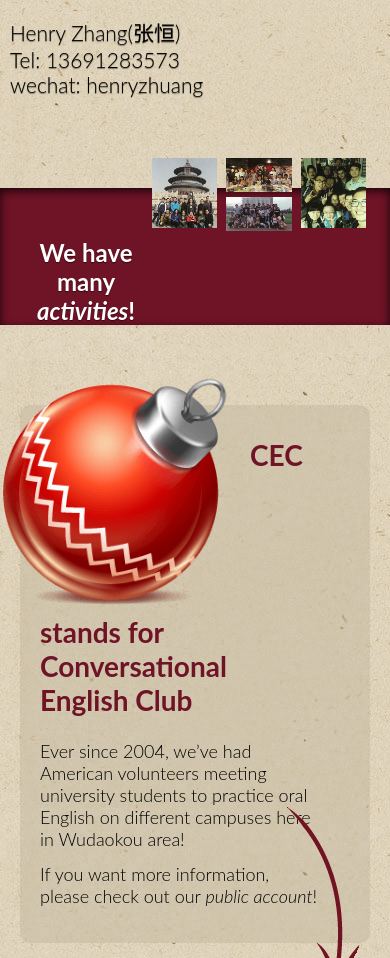
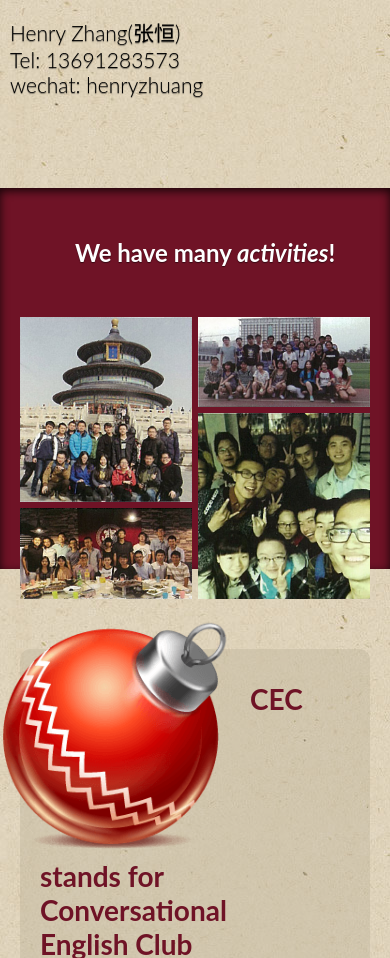
Before and after one commit to mingttong/Beijing-CEC, a website: page src/index.html in a window 390 px wide. Shown: the part 1112-2070 px from the top of the page. Drawn offline with Linux system fonts and the light colour scheme.

Commit message:
完成了section.activities

```diff
--- a/src/css/main.css
+++ b/src/css/main.css
@@ -89,6 +89,10 @@ li {
 
 .clearfix:after {
     clear: both;
+}
+
+.hide-on-PC {
+    display: none;
 }
 
 /* ==============
@@ -250,10 +254,6 @@ header .icon img {
     font-weight: bold;
 }
 
-.intro .hide-on-PC {
-    display: none;
-}
-
 @media only screen and (max-width: 885px) and (min-width: 775px) {
 
     .intro .unit h2 {
@@ -328,11 +328,7 @@ header .icon img {
     margin: -30px 0;
 }
 
-.activities .unit:first-child {
-    float: left;
-}
-
-.activities .unit:last-child {
+.activities .unit {
     float: left;
 }
 
@@ -342,15 +338,11 @@ header .icon img {
 }
 
 .activities .image-pane-big:first-child {
-    padding-right: 6px;
-}
-
-.activities .image-pane-big:nth-child(2) {
-    padding: 0 3px;
+    padding-right: 5px;
 }
 
 .activities .image-pane-big:last-child {
-    padding-left: 6px;
+    padding-left: 5px;
 }
 
 .activities .image-pane-small {
@@ -358,7 +350,7 @@ header .icon img {
 }
 
 .activities .image-pane-small:first-child {
-    margin-bottom: 5px;
+    margin-bottom: 2px;
 }
 
 .activities img {
@@ -376,6 +368,48 @@ header .icon img {
         -ms-transition: width 1s;
         -o-transition: width 1s;
         transition: width 1s;
+    }
+
+}
+
+@media only screen and (max-width: 977px) {
+
+    .activities .hide-on-PC {
+        display: block;
+        padding: 0 20px;
+    }
+
+    .activities .show-on-PC {
+        display: none;
+    }
+
+    .activities .hide-on-PC .image-pane-big {
+        width: 49.9999%;
+    }
+
+    .activities .image-pane-big:first-child {
+        padding-right: 3px;
+    }
+
+    .activities .image-pane-big:last-child {
+        padding-left: 3px;
+    }
+
+    .activities .image-pane-small:first-child {
+        margin-bottom: 6px;
+    }
+}
+
+@media only screen and (max-width: 719px) {
+
+    .activities .activity-attract {
+        width: 100%;
+    }
+
+    .activities .activity-images {
+        width: 100%;
+        padding: 0 20px;
+        margin: 50px 0 -30px;
     }
 
 }
--- a/src/index.html
+++ b/src/index.html
@@ -58,10 +58,28 @@
 
 <section class="activities">
     <div class="grid">
-        <div class="unit activity-attract center-on-mobiles">
+        <div class="unit activity-attract">
             <h3>We have many <em>activities</em>!</h3>
         </div>
-        <div class="unit activity-images clearfix">
+        <div class="unit hide-on-PC activity-images clearfix">
+            <div class="image-pane-big">
+                <div class="image-pane-small">
+                    <img src="img/activity-gugong.jpg" alt="故宫活动图片" />
+                </div>
+                <div class="image-pane-small">
+                    <img src="img/activity-BBQ.jpg" alt="BBQ活动图片" />
+                </div>
+            </div>
+            <div class="image-pane-big">
+                <div class="image-pane-small">
+                    <img src="img/activity-playground.jpg" alt="操场活动图片" />
+                </div>
+                <div class="image-pane-small">
+                    <img src="img/activity-house.jpg" alt="日租房活动图片" />
+                </div>
+            </div>
+        </div>
+        <div class="unit show-on-PC activity-images clearfix">
             <div class="image-pane-big">
                 <img src="img/activity-gugong.jpg" alt="故宫活动图片" />
             </div>
```
